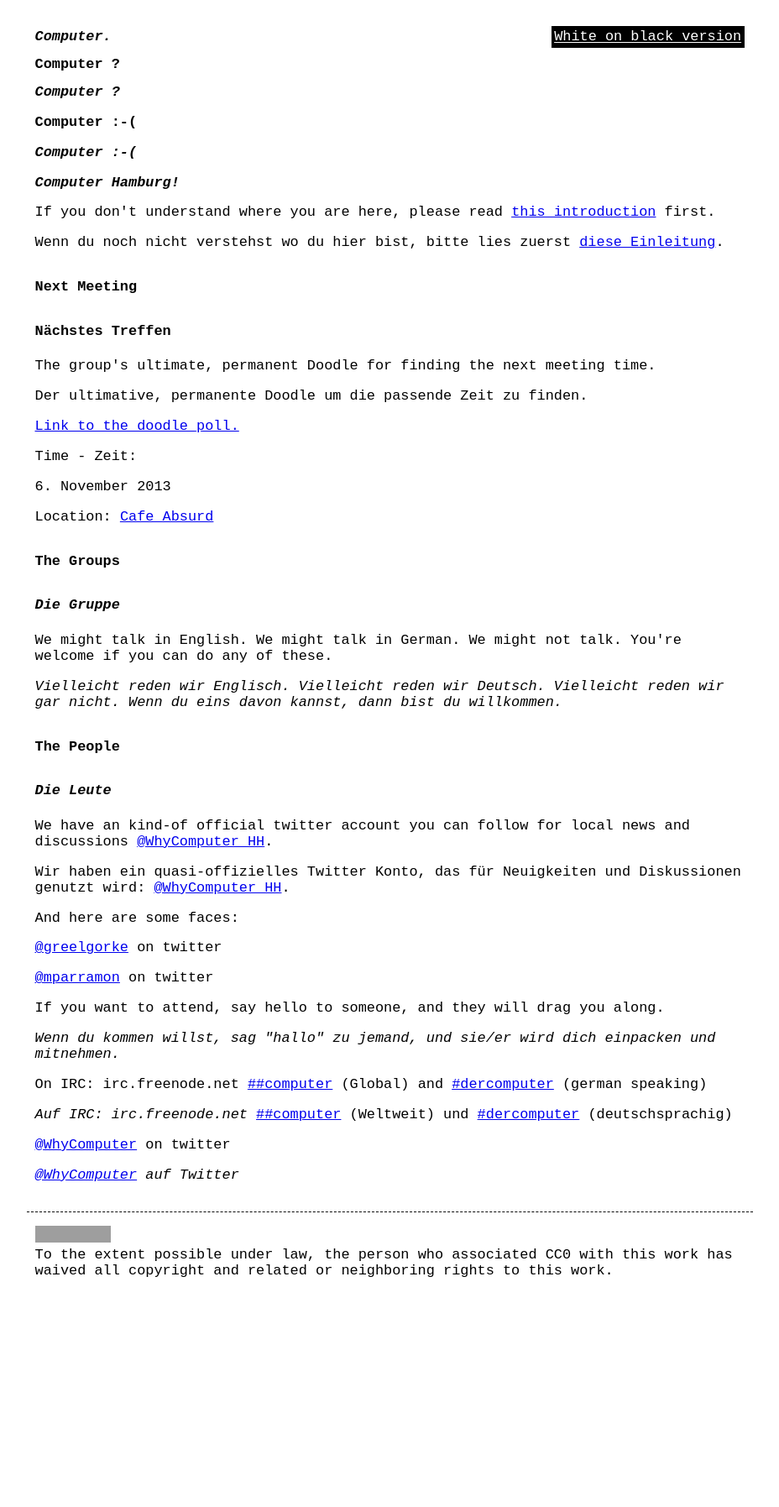
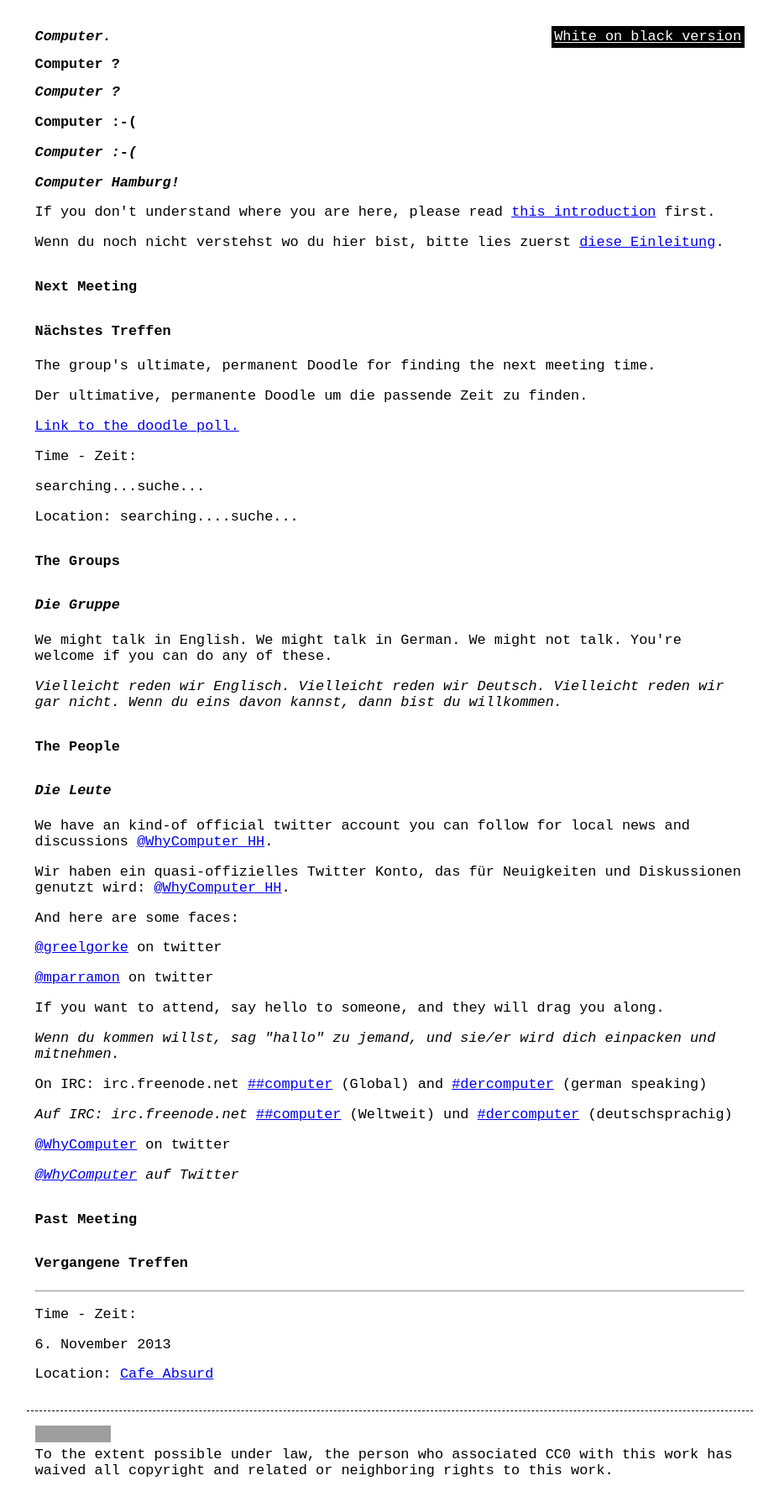
Before and after one commit to computeranonymous/computer, a Jekyll site: the page built from de_hamburg.html, in a window 1280 px wide. Shown: the whole page at 84% size, without its empty margins (176-1104 px from the left). Built offline with Jekyll 4.4.1, drawn with Linux system fonts in a browser that asks for light colours; before the commit the page ends 1557 px from its top, so only the background shows below that; grey boxes are pictures that could not be loaded.

Commit message:
updated appointment informations

```diff
--- a/de_hamburg.html
+++ b/de_hamburg.html
@@ -23,9 +23,9 @@ title: Computer Anonym - Hamburg
       <a href="http://doodle.com/6vr5befut9wtmm4m">Link to the doodle poll.</a>
 
       <p>Time - Zeit: </p>
-      <p>6. November 2013</p>
+      <p>searching...suche...</p>
 
-      <p>Location: <a href="http://www.cafeabsurd.de/">Cafe Absurd</a></p>
+      <p>Location: searching....suche...</p>
 
       <h4>The Groups</h4>
       <h4><i>Die Gruppe</i></h4>
@@ -52,3 +52,11 @@ title: Computer Anonym - Hamburg
 
       <p><a href="http://twitter.com/WhyComputer">@WhyComputer</a> on twitter</p>
       <p><i><a href="http://twitter.com/WhyComputer">@WhyComputer</a> auf Twitter</i></p>
+
+      <h4>Past Meeting</h4>
+      <h4>Vergangene Treffen</h4>
+      <hr/>
+      <p>Time - Zeit: </p>
+      <p>6. November 2013</p>
+
+      <p>Location: <a href="http://www.cafeabsurd.de/">Cafe Absurd</a></p>
```
